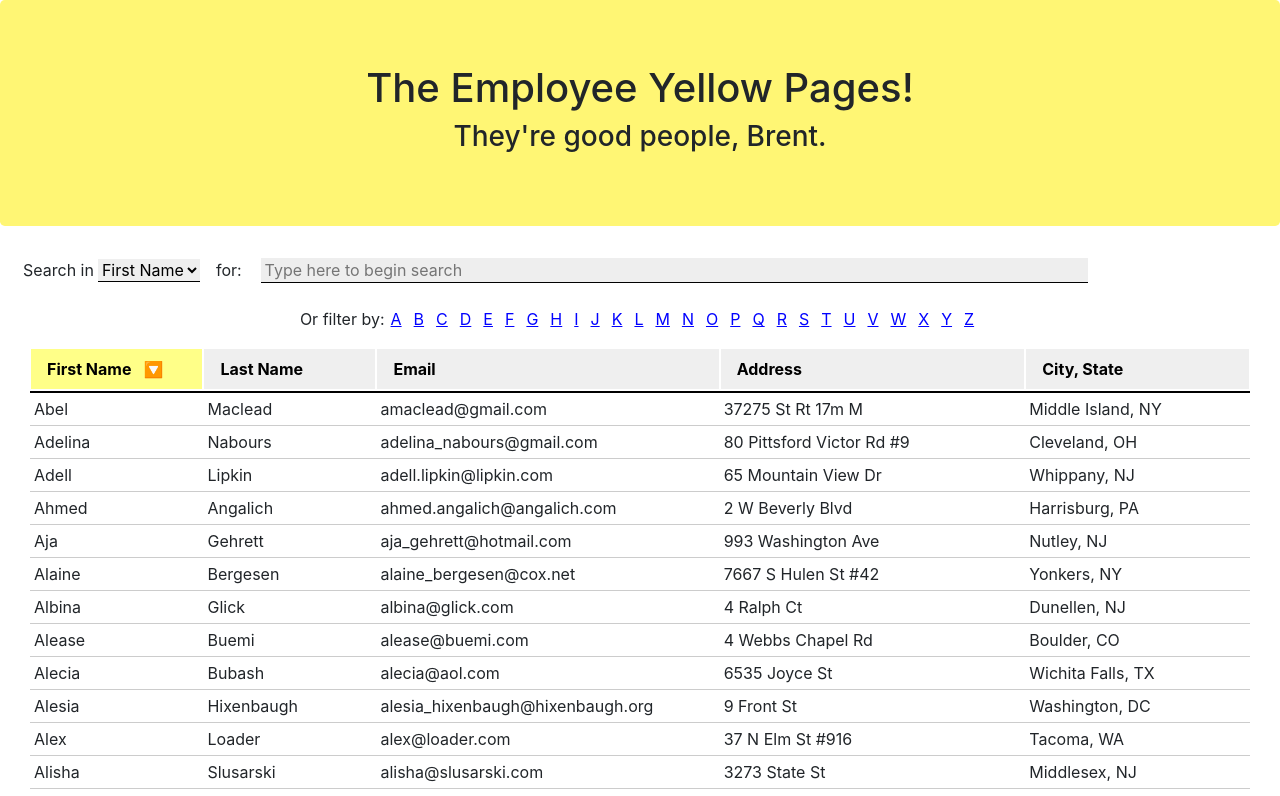
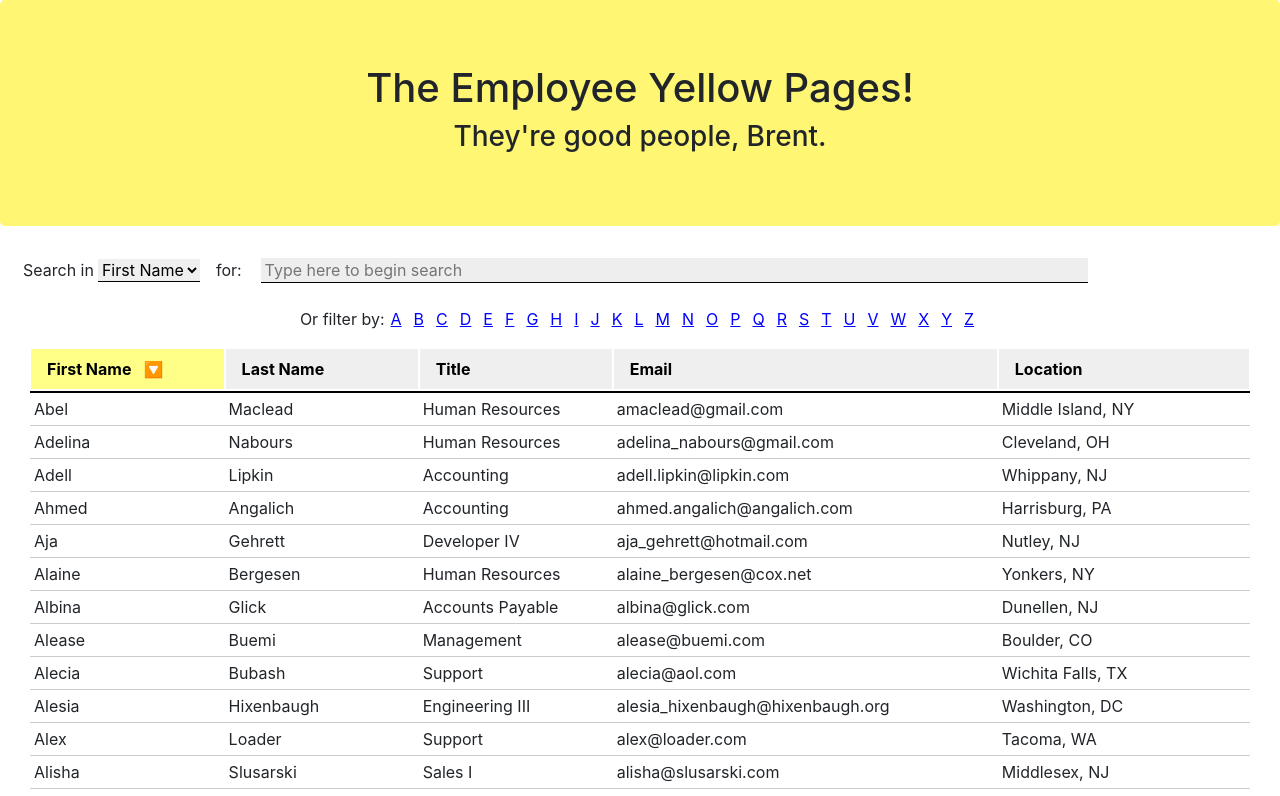
Before and after one commit to gusvalenzuela/employee-yellow-pages-app, a React (Create React App) app: page / in a window 1280 px wide. Shown: the top 796 px of the page. Built offline with nearby package versions, Linux system fonts and the light colour scheme.

Commit message:
removed address. added title

```diff
--- a/public/index.html
+++ b/public/index.html
@@ -1,5 +1,5 @@
 <!DOCTYPE html>
-<html lang="en">
+<html lang="en" class="h-100">
   <head>
     <meta charset="utf-8" />
     <link rel="icon" href="%PUBLIC_URL%/favicon.ico" />
@@ -32,10 +32,27 @@
       Learn how to configure a non-root public URL by running `npm run build`.
     -->
     <title>React App</title>
+
   </head>
-  <body>
+  <style>
+    .footy {
+      /* position: absolute; */
+      margin-top: auto;
+      color: #020202;
+      padding-top: 1em;
+      height: 4rem;
+      width: 100%;
+      font-weight: 500;
+      background: transparent;
+    }
+  </style>
+  <body class="d-flex flex-column h-100">
     <noscript>You need to enable JavaScript to run this app.</noscript>
     <div id="root"></div>
+    <div class="footy text-center">
+      2020 Copyright \\ g Valenzuela
+    </div>
+
     <!--
       This HTML file is a template.
       If you open it directly in the browser, you will see an empty page.
--- a/src/App.js
+++ b/src/App.js
@@ -2,15 +2,20 @@ import React from "react";
 import { BrowserRouter as Router, Route } from "react-router-dom";
 import "./App.css";
 import Wrapper from "./components/Wrapper/";
-// import Homepage from "./pages/homepage.js";
+import Homepage from "./pages/homepage.js";
 import Directory from "./pages/directory.js";
+import Jumbotron from "./components/Jumbotron"
 
 function App() {
   return (
     <Router>
+      <Jumbotron>
+        <h1>The Employee Yellow Pages!</h1>
+        <h3>They're good people, Brent.</h3>
+      </Jumbotron>
       <Wrapper>
         <Route exact path="/" component={Directory} />
-        <Route exact path="/directory" component={Directory} />
+        <Route exact path="/home" component={Homepage} />
       </Wrapper>
     </Router>
   );
--- a/src/components/EmployeeTable/index.js
+++ b/src/components/EmployeeTable/index.js
@@ -46,14 +46,41 @@ const EmployeeTable = () => {
   const { employees } = useContext(EmployeeContext);
 
   const { data, requestSort, sortConfig } = useSortableData(employees);
+
+  const titlesArray = [
+    `Human Resources`,
+    `Sales I`,
+    `Support`,
+    `Engineering I`,
+    `Engineering II`,
+    `Engineering III`,
+    `Management`,
+    `Accounting`,
+    `Accounts Payable`,
+    `Sales II`,
+    `Sales III`,
+    `Developer I`,
+    `Developer II`,
+    `Developer III`,
+    `Developer IV`,
+    `Developer V`,
+  ];
   const getClassNamesFor = (name) => {
     if (!sortConfig) {
       return;
     }
     return sortConfig.key === name ? sortConfig.direction : undefined;
   };
+  data.forEach((i) => {
+    var randomIndex = Math.floor(Math.random() * titlesArray.length);
+    i.title = titlesArray[randomIndex];
+    return i;
+  });
+
+  console.log(data);
 
   return (
+    <div className="table-responsive">
       <table>
         <thead>
           <tr>
@@ -78,28 +105,29 @@ const EmployeeTable = () => {
             <th>
               <button
                 type="button"
+                // onClick={() => requestSort("title")}
+                className={getClassNamesFor("title")}
+              >
+                Title
+              </button>
+            </th>
+            <th>
+              <button
+                type="button"
                 onClick={() => requestSort("email")}
                 className={getClassNamesFor("email")}
               >
                 Email
               </button>
             </th>
-          <th>
-            <button
-              type="button"
-              onClick={() => requestSort("address")}
-              className={getClassNamesFor("address")}
-            >
-              Address
-            </button>
-          </th>
+
             <th>
               <button
                 type="button"
                 onClick={() => requestSort("city")}
                 className={getClassNamesFor("city")}
               >
-              City, State
+                Location
               </button>
             </th>
           </tr>
@@ -109,8 +137,8 @@ const EmployeeTable = () => {
             <tr key={employee.id}>
               <td>{employee.first_name}</td>
               <td>{employee.last_name}</td>
+              <td>{employee.title}</td>
               <td>{employee.email}</td>
-            <td>{employee.address}</td>
               <td>
                 {employee.city}, {employee.state}
               </td>
@@ -118,6 +146,7 @@ const EmployeeTable = () => {
           ))}
         </tbody>
       </table>
+    </div>
   );
 };
 
--- a/src/components/EmployeeTable/style.css
+++ b/src/components/EmployeeTable/style.css
@@ -1,6 +1,10 @@
 table {
   width: 100%;
   border-collapse: collapse;
+}
+
+.table-responsive {
+  max-height: 500px;
 }
 
 thead th {
--- a/src/components/SearchForm/index.js
+++ b/src/components/SearchForm/index.js
@@ -36,7 +36,7 @@ function SearchForm() {
             value={search}
             onChange={handleSearchChange}
             name="term"
-            type="text"
+            type="search"
             className="form-controol"
             placeholder="Type here to begin search"
             id="term"
--- a/src/components/Wrapper/style.css
+++ b/src/components/Wrapper/style.css
@@ -1,4 +1,4 @@
 .wrapper {
   min-height: 100%;
-  padding-bottom: 100px;
+  padding-bottom: 10px;
 }
--- a/src/pages/directory.js
+++ b/src/pages/directory.js
@@ -1,5 +1,4 @@
 import React, { useState, useEffect } from "react";
-import Jumbotron from "../components/Jumbotron";
 import Container from "../components/Container";
 import Row from "../components/Row";
 import Col from "../components/Col";
@@ -94,10 +93,7 @@ function Directory() {
 
   return (
     <div>
-      <Jumbotron>
-        <h1>The Employee Yellow Pages!</h1>
-        <h3>They're good people, Brent.</h3>
-      </Jumbotron>
+
       <EmployeeContext.Provider
         value={{
           employees,
--- a/src/pages/homepage.js
+++ b/src/pages/homepage.js
@@ -1,5 +1,4 @@
 import React from "react";
-import Jumbotron from "../components/Jumbotron";
 import Container from "../components/Container";
 import Row from "../components/Row";
 import Col from "../components/Col";
@@ -7,10 +6,6 @@ import Col from "../components/Col";
 function Homepage() {
   return (
     <div>
-      <Jumbotron>
-        <h1>The Employee Yellow Pages</h1>
-        <h3>They're good people, Brent.</h3>
-      </Jumbotron>
       <Container style={{ marginTop: 30, textAlign: "center", }}>
         <Row>
           <Col size="12">
```
Also changed, not shown: src/components/Footer/index.jsx (added, +12 -0 lines), src/components/Footer/style.css (added, +9 -0 lines). Lines whose indentation alone changed are shown as unchanged.
